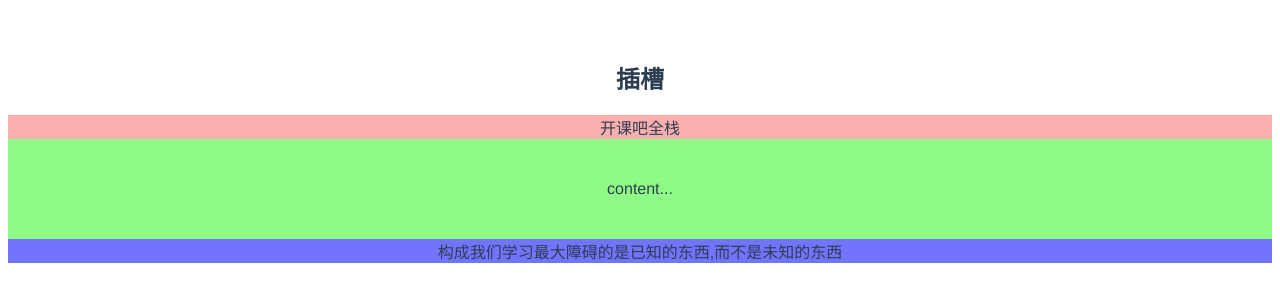
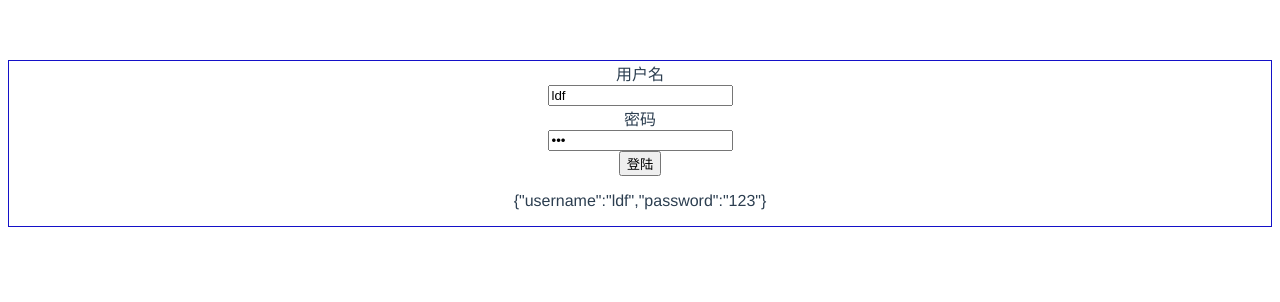
Before and after one commit to kfcfk1985/web-full-stack-architect-the-16th-vue-lesson-1, a Vue app: page / in a window 1280 px wide. Shown: the top 302 px of the page. Built offline with nearby package versions, Linux system fonts and the light colour scheme.

Commit message:
仿写form,form-item,input

```diff
--- a/src/App.vue
+++ b/src/App.vue
@@ -3,10 +3,12 @@
     <!-- <img src="./assets/logo.png"> -->
     <!-- <HelloWorld msg="Welcome to Your Vue.js App"/> -->
     <!-- <communication></communication> -->
-    <slot-example></slot-example>
+    <!-- <slot-example></slot-example> -->
     <!-- <form-example></form-example> -->
 
     <!-- <listenters-test></listenters-test> -->
+
+     <MyForm></MyForm>
   </div>
 </template>
 
@@ -17,6 +19,9 @@ import SlotExample from '@/components/slots'
 import FormExample from '@/components/form'
 
 import ListentersTest from '@/components/listentersTest';
+import MyForm from './ldf_components/MyForm';
+
+
 
 export default {
   name: 'app',
@@ -25,7 +30,8 @@ export default {
     communication,
     SlotExample,
     FormExample,
-    ListentersTest
+    ListentersTest,
+    MyForm
   }
 }
 </script>
--- /dev/null
+++ b/src/ldf_components/MyForm/MyForm.vue
@@ -0,0 +1,53 @@
+<template>
+  <div>
+    <slot></slot>
+  </div>
+</template>
+
+<script>
+export default {
+  provide() {
+    return {
+      myForm: this,
+    };
+  },
+  props: {
+    rules: {
+      type: Object,
+      default: {},
+      required: true,
+    },
+    model: {
+      type: Object,
+      default: {},
+      required: true,
+    },
+  },
+  methods: {
+    validate(cb) {
+      let array = this.$children.filter((item) => {
+        return item.prop != "";
+      });
+
+      let validatePromise = array.map((item) => {
+        return item.validate();
+      });
+
+      Promise.all(validatePromise)
+        .then((result) => {
+        //   alert("发送登陆");
+        //   return true
+          cb(true)
+        })
+        .catch((err) => {
+        //   alert("输入有错误");
+        //   return false
+        cb(false)
+        });
+    },
+  },
+};
+</script>
+
+<style  scoped>
+</style>
--- /dev/null
+++ b/src/ldf_components/MyForm/MyFormItem.vue
@@ -0,0 +1,68 @@
+<template>
+  <div>
+    <label v-if="label">{{ label }}</label>
+    <slot></slot>
+    <p v-if="erreMessage">{{ erreMessage }}</p>
+  </div>
+</template>
+
+<script>
+// import New from '@/components/New.vue';
+
+import Schema from "async-validator";
+export default {
+  inject: ["myForm"],
+  props: {
+    label: {
+      type: String,
+      default: "",
+    },
+    prop: {
+      type: String,
+      default: "",
+      // required: true,
+    },
+  },
+  data() {
+    return {
+      erreMessage: "",
+    };
+  },
+  methods: {
+    validate() {
+      console.log("do validate");
+
+      let rule = this.myForm.rules[this.prop];
+      let value = this.myForm.model[this.prop];
+
+      let descriptor = { [this.prop]: rule };
+      const validator = new Schema(descriptor);
+      return validator.validate({ [this.prop]: value }, (errors, fields) => {
+        if (errors) {
+          // validation failed, errors is an array of all errors
+          // fields is an object keyed by field name with an array of
+          // errors per field
+
+          //   return handleErrors(errors, fields);
+        //   console.log("error happen", errors, fields);
+          this.erreMessage = errors[0].message
+        } else {
+        //   console.log("validation passed");
+          this.erreMessage = "";
+        }
+
+        // validation passed
+      });
+    },
+  },
+  created() {
+    this.$on("validate", ()=>{
+      this.validate();
+    });
+    // console.log("this.myForm.rules", this.myForm.rules);
+  },
+};
+</script>
+
+<style lang="scss" scoped>
+</style>
--- /dev/null
+++ b/src/ldf_components/MyForm/MyInput.vue
@@ -0,0 +1,28 @@
+<template>
+    <div>
+        <input :value="value" @input="Oninput" v-bind="$attrs">
+    </div>
+</template>
+
+<script>
+    export default {
+        inheritAttrs: false, // 避免顶层容器继承属性
+        props: {
+            value: {
+                type: String,
+                default: "",
+                required:true,
+            },
+        },
+        methods: {
+            Oninput(e) {
+                this.$emit("input",e.target.value)
+                this.$parent.$emit("validate")
+            }
+        },
+    }
+</script>
+
+<style lang="scss" scoped>
+
+</style>
--- /dev/null
+++ b/src/ldf_components/MyForm/index.vue
@@ -0,0 +1,71 @@
+<template>
+  <div id="MyForm-container">
+    <my-form :rules="rules" :model="model" ref="myForm">
+      <my-form-item label="用户名" prop="username">
+        <my-input v-model="model.username"></my-input>
+      </my-form-item>
+
+      <my-form-item label="密码" prop="password">
+        <my-input v-model="model.password" type="password"></my-input>
+      </my-form-item>
+
+      <my-form-item>
+        <button @click="login">登陆</button>
+      </my-form-item>
+    </my-form>
+
+    <p>
+      {{ JSON.stringify(model) }}
+    </p>
+  </div>
+</template>
+
+<script>
+import MyInput from "@/ldf_components/MyForm/MyInput.vue";
+import MyFormItem from "@/ldf_components/MyForm/MyFormItem.vue";
+import MyForm from "@/ldf_components/MyForm/MyForm.vue";
+
+export default {
+  components: {
+    MyInput,
+    MyFormItem,
+    MyForm,
+  },
+  data() {
+    return {
+      model: {
+        username: "ldf",
+        password: "123",
+      },
+      rules: {
+        username: [
+          { type: "string", required: true, message: "用户名必须填" },
+          { min: 2, max: 9999, message: "用户名太短" },
+          { min: 0, max: 5, message: "用户名太长" },
+        ],
+        password: [{ type: "string", required: true, message: "密码必须填" }],
+      },
+    };
+  },
+  methods: {
+    login() {
+      this.$refs.myForm.validate((isValidate) => {
+        if (isValidate) {
+          alert("发送登陆");
+        } else {
+          alert("输入有错误");
+        }
+      })
+    },
+  },
+  mounted() {
+    // JSON.stringify;
+  },
+};
+</script>
+
+<style lang="css" scoped>
+#MyForm-container {
+  border: 1px solid rgb(20, 17, 200);
+}
+</style>
```
